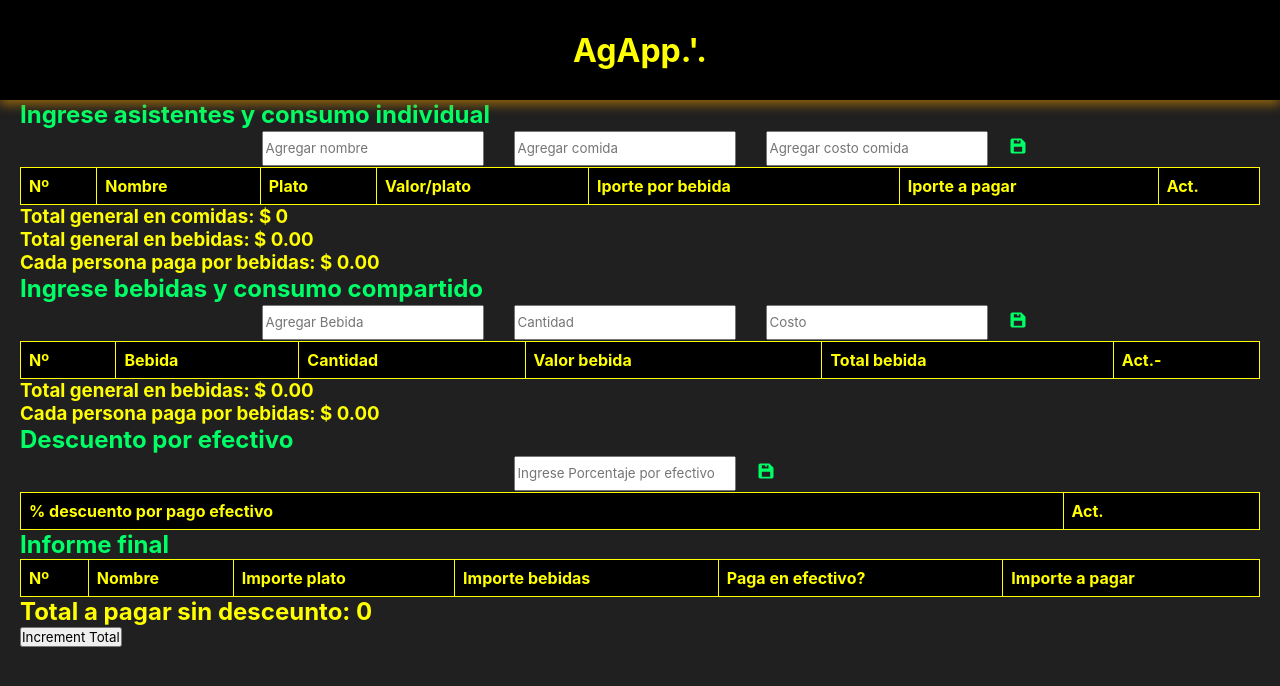
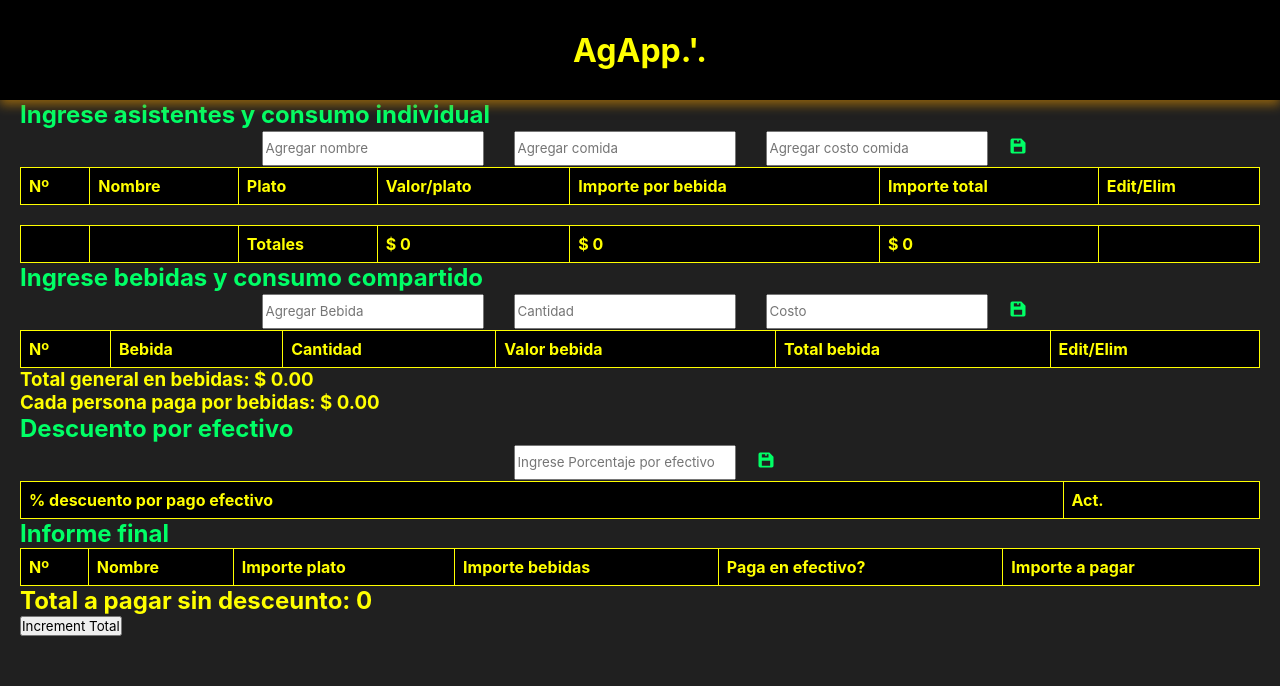
Before and after one commit to elifred2022/agapp, a React (Create React App) app: page / in a window 1280 px wide. Shown: the top 686 px of the page. Built offline with nearby package versions, Linux system fonts and the light colour scheme.

Commit message:
modifique para que toda la info salga en la primera tabla, ahora voy a mover el checkbox a esa primera tabla

```diff
--- a/src/App.js
+++ b/src/App.js
@@ -99,18 +99,10 @@ export default function TaskApp() {
           dispatch={dispatch}
           onDeleteComidas={handleDeleteComidas}
           onChangeComidas={handleChangeComidas}
-        />
-        <CalcComidas
-          comidas={state.comidas}
-          dispatch={dispatch}
+          montoBebidaCu={state.montoBebidaCu}
           montoComidaGral={state.montoComidaGral}
         />
-        <CalcBebidas
-          indicesComidas={state.indicesComidas}
-          bebidas={state.bebidas}
-          dispatch={dispatch}
-          state={state}
-        />
+
         <h2 className="verde">Ingrese bebidas y consumo compartido</h2>
         <FormBebidas dispatch={dispatch} />
         <ListaBebidas
--- a/src/components/bebidas/ListaBebidas.js
+++ b/src/components/bebidas/ListaBebidas.js
@@ -19,7 +19,7 @@ export default function ListaBebidas({
             <th>Cantidad</th>
             <th>Valor bebida</th>
             <th>Total bebida</th>
-            <th>Act.-</th>
+            <th>Edit/Elim</th>
           </tr>
         </thead>
         <tbody>
@@ -64,7 +64,7 @@ function Bebidas({ state, bebidas, onChangeBebidas, bebida, index, dispatch }) {
   if (isEditing) {
     drinkContent = (
       <>
-        <tr className="formulario">
+        <tr>
           <td>{index + 1}.-</td>
           <td>
             <input
--- a/src/components/comidas/FormComidas.js
+++ b/src/components/comidas/FormComidas.js
@@ -13,27 +13,8 @@ export default function FormComidas({
   const [nombre, setNombre] = useState("");
   const [comida, setComida] = useState("");
   const [valorComida, setValorComida] = useState("");
-  const [importePorBebida, setImportePorBebida] = useState("");
-  const [importePorPersona, setImportePorPersona] = useState("");
-
-  const importePorBebidaString = importePorBebida.toString();
-
-  const importePorPersonaString = importePorPersona.toString();
 
   const uniqueId = uuidv4(); // gegera un unico ID
-
-  const traerTotalBebidasCu = montoBebidaCu.reduce(
-    (acc, elem) => (acc = parseInt(elem.totalBebidasCuString)),
-    0
-  );
-
-  const traerValorComida = comidas.reduce(
-    (acc, elem) => (acc = parseInt(elem.valorComida)),
-    0
-  );
-
-  const calcImportePorPersona =
-    parseInt(traerValorComida) + parseInt(traerTotalBebidasCu);
 
   const handleKeyDown = (event) => {
     if (event.key === "Enter") {
@@ -44,15 +25,11 @@ export default function FormComidas({
           nombre,
           comida,
           valorComida,
-          importePorBebidaString,
-          importePorPersonaString,
         }, // id: uniqueId genera id unico
       });
       setNombre("");
       setComida("");
       setValorComida("");
-      setImportePorBebida(traerTotalBebidasCu);
-      setImportePorPersona(calcImportePorPersona);
     }
   };
 
@@ -88,15 +65,11 @@ export default function FormComidas({
                 nombre,
                 comida,
                 valorComida,
-                importePorBebidaString,
-                importePorPersonaString,
               },
             });
             setNombre("");
             setComida("");
             setValorComida("");
-            setImportePorBebida(traerTotalBebidasCu);
-            setImportePorPersona(calcImportePorPersona);
           }}
         >
           <BiSolidSave />
--- a/src/components/comidas/ListaComidas.js
+++ b/src/components/comidas/ListaComidas.js
@@ -8,6 +8,8 @@ export default function ListaComidas({
   dispatch,
   onChangeComidas,
   onDeleteComidas,
+  montoBebidaCu,
+  montoComidaGral,
 }) {
   const [totalIndex, setTotalIndex] = useState(state.comidas.length);
 
@@ -19,6 +21,19 @@ export default function ListaComidas({
     setTotalIndex(state.comidas.length);
   }, [state.comidas]);
 
+  const traerMontoGralComida = montoComidaGral.reduce(
+    (acc, elem) => (acc = parseInt(elem.totalComidasGralString)),
+    0
+  );
+
+  const traerMontoGralBebida = montoBebidaCu.reduce(
+    (acc, elem) => (acc = parseInt(elem.totalBebidasGralString)),
+    0
+  );
+
+  const calcTotalFinalGral =
+    parseInt(traerMontoGralComida) + parseInt(traerMontoGralBebida);
+
   return (
     <>
       <table className="styled-table">
@@ -28,9 +43,9 @@ export default function ListaComidas({
             <th>Nombre</th>
             <th>Plato</th>
             <th>Valor/plato</th>
-            <th>Iporte por bebida</th>
-            <th>Iporte a pagar</th>
-            <th>Act.</th>
+            <th>Importe por bebida</th>
+            <th>Importe total</th>
+            <th>Edit/Elim</th>
           </tr>
         </thead>
         <tbody>
@@ -43,18 +58,37 @@ export default function ListaComidas({
               state={state}
               index={index}
               dispatch={dispatch}
-              montoBebidaCu={state.montoBebidaCu}
+              montoBebidaCu={montoBebidaCu}
             />
           ))}
         </tbody>
+        <br></br>
+        <tfoot>
+          <tr>
+            <th></th>
+            <th></th>
+            <th>Totales</th>
+            <th>$ {traerMontoGralComida} </th>
+            <th>$ {traerMontoGralBebida}</th>
+            <th> $ {calcTotalFinalGral} </th>
+            <th> </th>
+          </tr>
+        </tfoot>
       </table>
     </>
   );
 }
 
-function Foods({ onChangeComidas, comida, index, dispatch, montoBebidaCu }) {
+function Foods({
+  onChangeComidas,
+  comida,
+  index,
+  dispatch,
+  montoBebidaCu,
+  bebidas,
+}) {
   const [isEditing, setIsEditing] = useState(false);
-  const [importePorPersona, setImportePorPersona] = useState("");
+  const [importePorPersona, setImportePorPersona] = useState(0);
 
   const importePorPersonaString = importePorPersona.toString();
 
@@ -66,11 +100,19 @@ function Foods({ onChangeComidas, comida, index, dispatch, montoBebidaCu }) {
   const calcImportePorPersona =
     parseInt(comida.valorComida) + parseInt(traerTotalBebidasCu);
 
+  useEffect(() => {
+    setImportePorPersona(calcImportePorPersona);
+    dispatch({
+      type: "AGREGAR_RESULTADO",
+      payload: { importePorPersonaString },
+    }); // aqui fue q pude pasar  el valor de totalIndex al padre en el estado de indice en App
+  }, [importePorPersona]);
+
   let foodContent;
   if (isEditing) {
     foodContent = (
       <>
-        <tr className="formulario">
+        <tr key={comida.id}>
           <td>{index + 1}.-</td>
           <td>
             <input
@@ -108,6 +150,8 @@ function Foods({ onChangeComidas, comida, index, dispatch, montoBebidaCu }) {
               }}
             />
           </td>
+          <td>${traerTotalBebidasCu}</td>
+          <td>${calcImportePorPersona}</td>
           <td>
             <button
               className="my-button_agregar"
```
